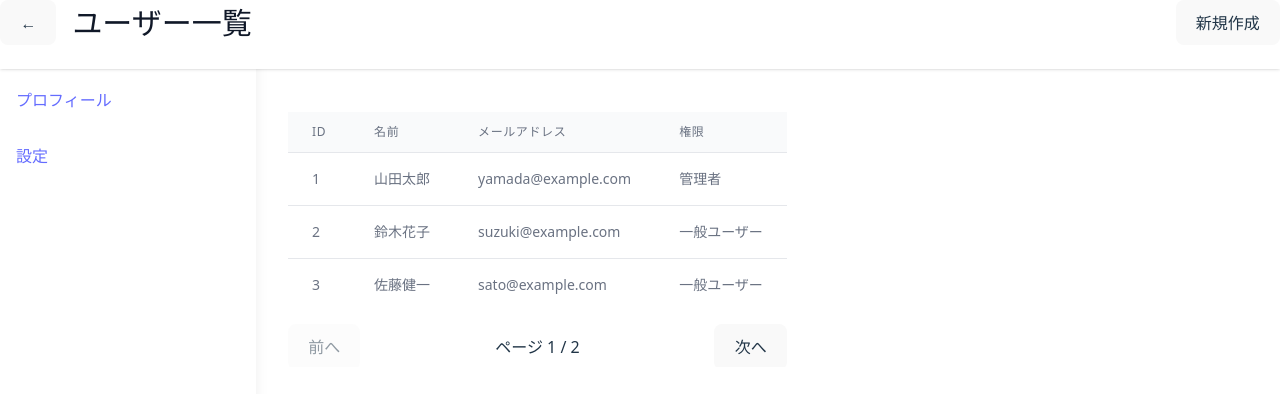
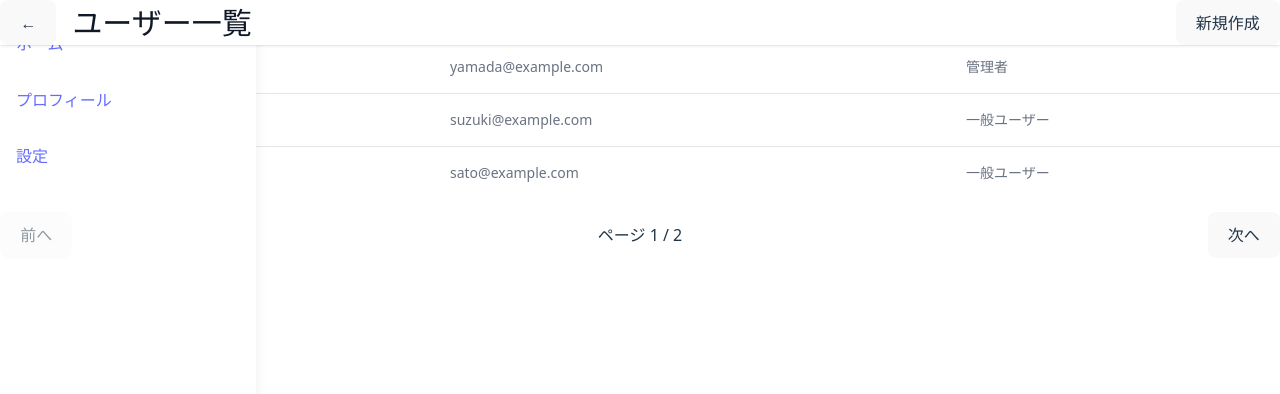
Before and after one commit to HMasataka/vite-tailwind-ts-playground, a React (Vite) app: page / in a window 1280 px wide. Shown: the top 394 px of the page. Built offline with nearby package versions, Linux system fonts and the light colour scheme.

Commit message:
Fix page size

```diff
--- a/src/components/molecules/PageHeader/index.tsx
+++ b/src/components/molecules/PageHeader/index.tsx
@@ -15,7 +15,7 @@ export const PageHeader = ({
   isMenuOpen,
 }: PageHeaderProps) => {
   return (
-    <div className="flex w-full items-center justify-between mb-6">
+    <div className="flex w-full items-center justify-between fixed top-0 right-0 left-0 z-10 bg-white shadow-sm">
       <div className="flex items-center space-x-4">
         <button
           onClick={onMenuToggle}
--- a/src/components/pages/TableSample/index.tsx
+++ b/src/components/pages/TableSample/index.tsx
@@ -47,8 +47,6 @@ export const TableSample = () => {
         isOpen={isMenuOpen}
         onToggle={() => setIsMenuOpen(!isMenuOpen)}
       />
-      <div className={`flex-1 transition-all duration-300 ${isMenuOpen ? "ml-64" : "ml-16"}`}>
-        <div className="fixed top-0 right-0 left-0 z-10 bg-white shadow-sm">
       <PageHeader
         title="ユーザー一覧"
         isMenuOpen={isMenuOpen}
@@ -59,11 +57,9 @@ export const TableSample = () => {
           </Button>
         }
       />
-        </div>
-        <main className="mt-20 p-8">
+      <main className="w-screen h-screen overflow-x-auto">
         <Table data={sampleData} columns={columns} pageSize={3} />
       </main>
     </div>
-    </div>
   );
 };
```
Lines whose indentation alone changed are shown as unchanged.
